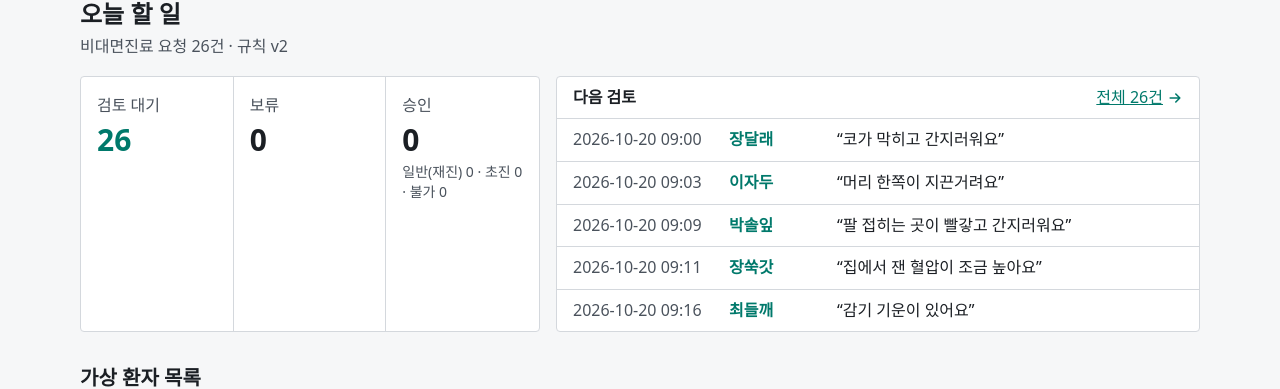
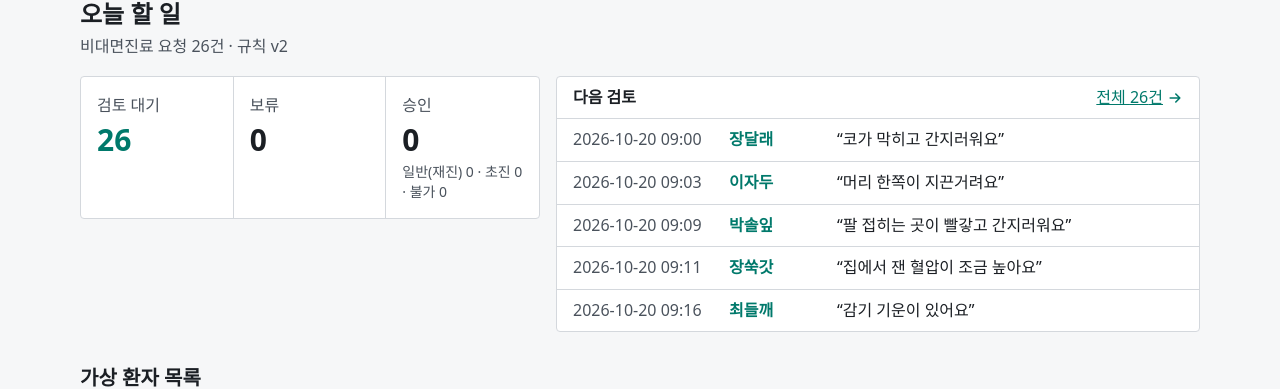
Before and after one commit to silver0-stack/telehealth-revisit-console, a Next.js app: page / in a window 1280 px wide. Shown: the part 129-518 px from the top of the page. Built offline with nearby package versions, Linux system fonts and the light colour scheme; no server answers.

Commit message:
fix: 첫 화면 요약 칸이 늘어나지 않게 하고 메뉴 이름을 '오늘 할 일'로

```diff
--- a/src/app/page.tsx
+++ b/src/app/page.tsx
@@ -44,7 +44,7 @@ export default async function HomePage() {
         <h2 id="summary-heading" className="sr-only">
           검토 현황
         </h2>
-        <dl className="grid grid-cols-3 divide-x divide-border rounded border border-border bg-surface">
+        <dl className="grid grid-cols-3 divide-x divide-border self-start rounded border border-border bg-surface">
           <div className="p-4">
             <dt className="text-text-muted">검토 대기</dt>
             <dd className="mt-1 text-3xl font-bold tabular-nums text-accent">{pending.length}</dd>
--- a/src/components/MainNav.tsx
+++ b/src/components/MainNav.tsx
@@ -4,7 +4,7 @@ import Link from "next/link";
 import { usePathname } from "next/navigation";
 
 const LINKS = [
-  { href: "/", label: "환자 목록" },
+  { href: "/", label: "오늘 할 일" },
   { href: "/reviews", label: "검토" },
   { href: "/prescriptions", label: "처방 확인" },
   { href: "/audit", label: "감사 로그" },
```
Also changed, not shown: 1 other file (tests, documents, lock files or other folders).
